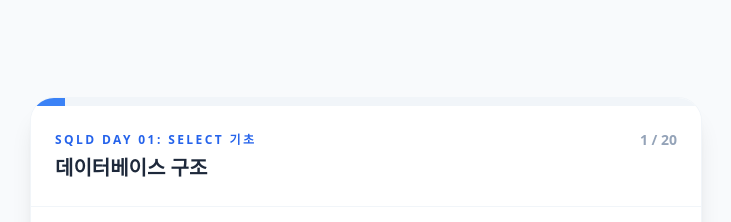
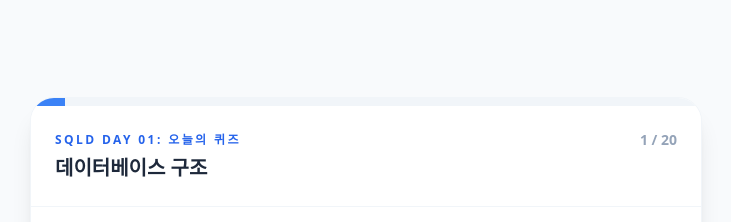
Before and after one commit to earningss793/SQLD_QUIZ, a React (Vite) app: page / in a window 1280 px wide. Shown: the top 222 px of the page, without its empty margins (274-1005 px from the left). Built offline with nearby package versions, Linux system fonts and the light colour scheme.

Commit message:
Update quiz header text to '오늘의 퀴즈'

```diff
--- a/src/App.jsx
+++ b/src/App.jsx
@@ -120,7 +120,7 @@ const QuizPage = () => {
         <div className="bg-white px-6 py-6 border-b border-slate-100">
           <div className="flex justify-between items-center mb-1">
             <span className="text-blue-600 text-xs font-black uppercase tracking-[0.2em]">
-              SQLD Day {dayLabel}: SELECT 기초
+              SQLD Day {dayLabel}: 오늘의 퀴즈
             </span>
             <span className="text-slate-400 text-sm font-bold">
               {currentIndex + 1} / {quizList.length}
```
